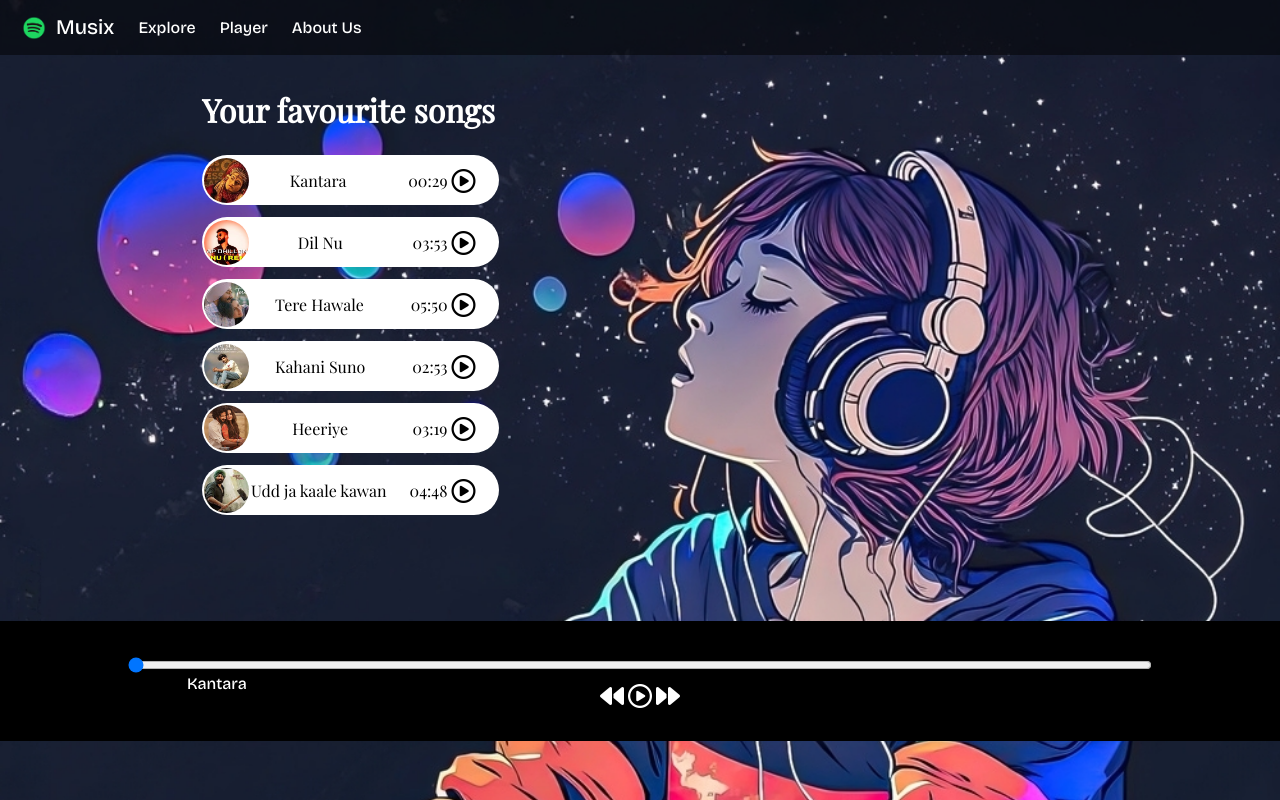
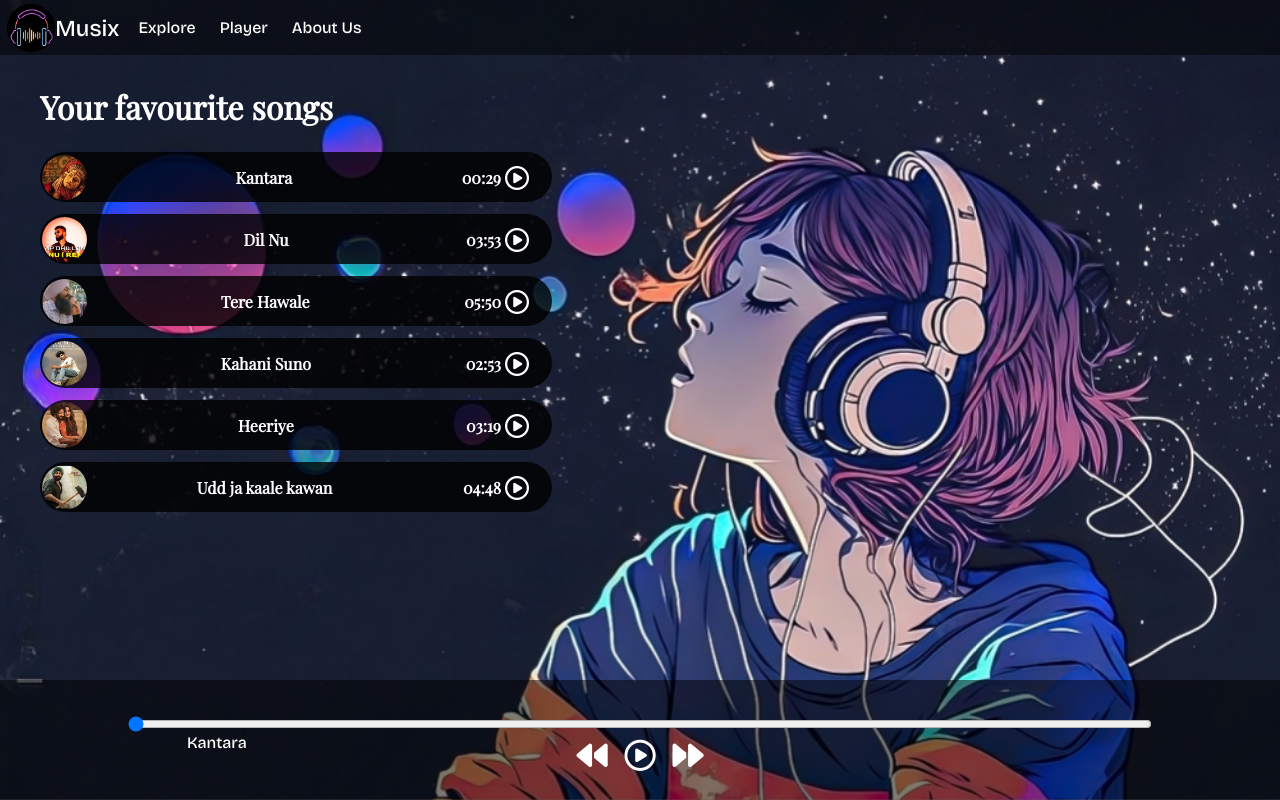
Before and after one commit to Jeevan48/musix, a PHP site: page / in a window 1280 px wide. Run offline with PHP 8.4, Linux system fonts and the light colour scheme; some libraries are stand-ins or nearby versions.

Commit message:
fixed layout, added some css

```diff
--- a/index.html
+++ b/index.html
@@ -12,17 +12,16 @@
     <div class="background">
         <img src="./background1.jpg" alt="">
     </div>
-    <nav>
-        <ul>
-            <li class="brand nav-item"><img src="logo.png" alt="Musix">Musix</li>
-            <li class="nav-item">Explore</li>
-            <li class="nav-item">Player</li>
-            <li class="nav-item">About Us</li>
-        </ul>
-    </nav>
 
     <div class="container">
-
+        <nav>
+            <ul>
+                <li class="brand nav-item"><img src="logo2.png" alt="Musix">Musix</li>
+                <li class="nav-item">Explore</li>
+                <li class="nav-item">Player</li>
+                <li class="nav-item">About Us</li>
+            </ul>
+        </nav>
         <div class="songlist">
             <h1>Your favourite songs</h1>
             <div class="songitemcontainer">
@@ -64,13 +63,10 @@
                 </div>
             </div>
         </div>
-        <div class="songbanner"></div>
     </div>
-
     <div class="bottom">
         <input type="range" name="range" id="myprogressbar" min="0" value="0" max="100">
         <div class="icons">
-            <!--fontawesom icons-->
             <i class="fa-solid fa-backward fa-xl" id="previous"></i>
             <i class="fa-regular fa-circle-play fa-xl" id="masterplay"></i>
             <i class="fa-solid fa-forward fa-xl" id="next"></i>
--- a/style.css
+++ b/style.css
@@ -1,97 +1,88 @@
 @import url('https://fonts.googleapis.com/css2?family=Bricolage+Grotesque:opsz,wght@10..48,500&family=Playfair+Display&display=swap');
 
-body{
-    object-fit:cover;
-    background-color:antiquewhite;
+* {
+	margin: 0;
+	padding: 0;
+	box-sizing: border-box;
+    font-weight: 600;
+}
+
+body {
+	object-fit: cover;
+	background-color: antiquewhite;
 	height: 100vh;
 	width: 100vw;
 }
-*{
-    margin: 0;
-    padding: 0;
-    box-sizing: border-box;
+
+.container {
+	min-height: 65vh;
+	color: white;
+	font-family: 'Playfair Display', serif;
+	display: flex;
+	flex-direction: column;
+	width: 100vw;
+	border-radius: 12px;
 }
-.background{
+
+.background {
 	display: flex;
-    position:absolute;
+	position: absolute;
 	z-index: -1;
 	height: 100vh;
 	width: 100vw;
+}
 
-}
-.background>img{
+.background > img {
 	width: 100%;
 	height: 100%;
 	object-fit: cover;
+	backdrop-filter: contrast(50%);
 }
-nav{
+
+nav {
 	font-family: 'Bricolage Grotesque', sans-serif;
+	width: 100vw;
 }
-nav ul{
+nav ul {
 	display: flex;
 	align-items: center;
 	list-style-type: none;
 	height: 55px;
-    background-color: rgba(0, 0, 0,.5);
+	background-color: rgba(0, 0, 0, 0.5);
 	color: white;
 }
-.nav-item{
+.nav-item {
 	cursor: pointer;
-    padding: 0 12px;
+	padding: 5px 12px;
 }
-.nav-item:hover{
-    background-color: red;
+.nav-item:hover {
+	scale: 1.1;
+    transition: scale .2s ease;
 }
-.brand img{
-    width:44px;
-    padding: 0 10px;
+.brand>img {
+	width: 44px;
+    border-radius: 50%;
 }
-.brand{
+.brand {
 	display: flex;
 	align-items: center;
 	font-weight: bolder;
 	font-size: 1.3rem;
 }
-.container{
-    min-height: 65vh;
-    color: white;
-    font-family: 'Playfair Display', serif;
-    display: flex;
-    width: 70%;
-    border-radius: 12px;
-    padding: 10px;
-    margin: 23px auto;
 
+.songlist {
+	width: 40vw;
+	margin-left: 40px;
+	margin-top: 30px;
 }
-.bottom{
-    position: sticky;
-    height: 120px;
-    background-color: black;
-    bottom: 0;
-    display: flex;
-    justify-content: center;
-    align-items: center;
-    color: white;
-    flex-direction: column;
 
-}
-.icons{
-    margin-top: 15px;
-}
-.icons i{
-    cursor: pointer;
-}
-#myprogressbar{
-    width: 80vw;
-    cursor: pointer;
-}
-.songitem{
+.songitem {
 	display: flex;
 	height: 50px;
-    background-color: white;
+	background-color: rgb(0, 0, 0,.8);
 	width: 100%;
-    color: black;
-    margin:12px 0;
+	color: rgb(255, 255, 255);
+	margin: 12px 0;
 	justify-content: space-between;
 	align-items: center;
 	border-radius: 30px;
@@ -100,25 +91,52 @@
 	margin: 0 2px;
 	width: 45px;
 	border-radius: 50%;
-
 }
-.timestamp{
+.timestamp {
 	margin: 0 23px;
-
-
 }
-.timestamp i{
+.timestamp i {
 	cursor: pointer;
 }
-.songitemcontainer{
+.songitemcontainer {
 	margin: 24px 0;
 }
-.songinfo{
+.bottom {
+	color: white;
+	background-color: rgb(0, 0, 0, 0.5);
+	height: 120px;
+	width: 100%;
+	position: fixed;
+	bottom: 0;
+	display: flex;
+	flex-direction: column;
+	justify-content: center;
+	align-items: center;
+}
+
+#myprogressbar {
+	width: 80vw;
+	cursor: pointer;
+}
+.icons {
+	margin-top: 15px;
+}
+.icons i {
+	cursor: pointer;
+    scale: 1.3;
+    margin: 0 10px;
+}
+
+.icons>i:hover{
+    text-shadow: 2px 2px 4px white;
+}
+
+.songinfo {
 	position: absolute;
 	left: 10vw;
 	font-family: 'Bricolage Grotesque', sans-serif;
 }
-.songinfo img{
+.songinfo img {
 	opacity: 0;
 	transition: opacity 0.4s ease-in;
 }
```
Also changed, not shown: logo2.png (added). Lines whose indentation alone changed are shown as unchanged.
